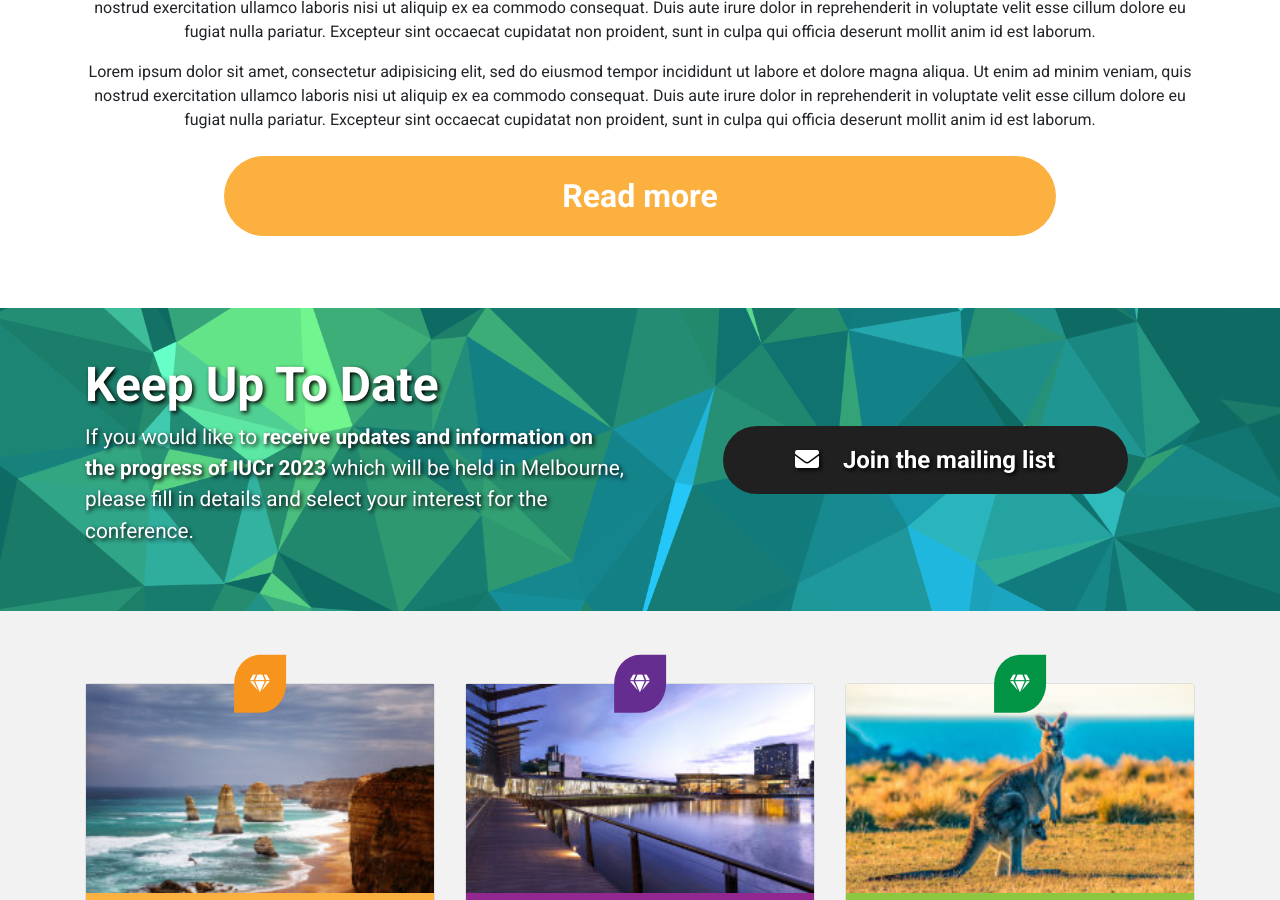
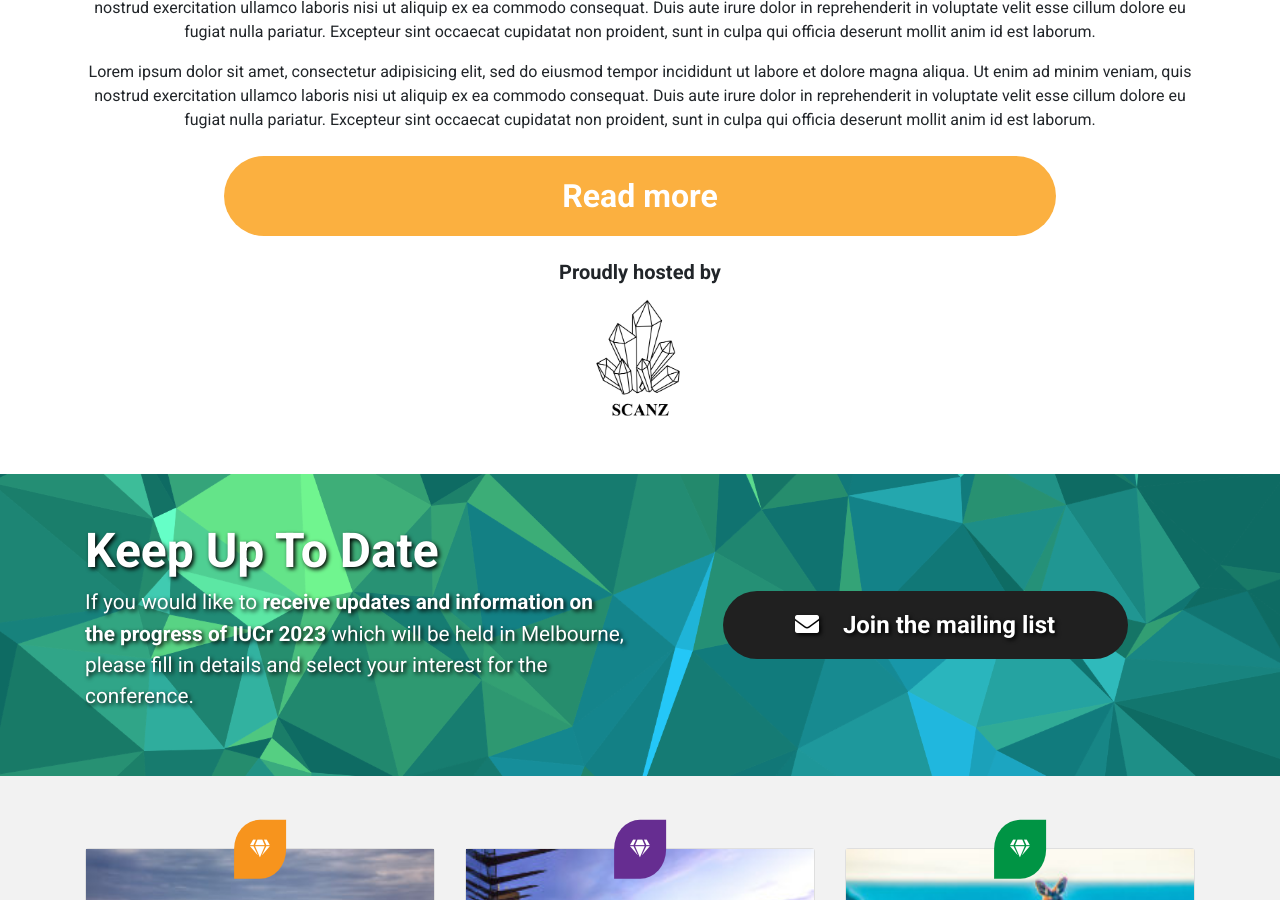
Before and after one commit to ICMS-Australasia/IUCr2023, a Jekyll site: the page built from index.md, in a window 1280 px wide and 900 px high, scrolled down 1344 px. Built offline with Jekyll 4.4.1, drawn with Linux system fonts in a browser that asks for light colours; nearby versions of some CDN libraries.

Commit message:
Added SCANZ

```diff
--- a/index.md
+++ b/index.md
@@ -9,4 +9,10 @@ Lorem ipsum dolor sit amet, consectetur adipisicing elit, sed do eiusmod tempor
 
 Lorem ipsum dolor sit amet, consectetur adipisicing elit, sed do eiusmod tempor incididunt ut labore et dolore magna aliqua. Ut enim ad minim veniam, quis nostrud exercitation ullamco laboris nisi ut aliquip ex ea commodo consequat. Duis aute irure dolor in reprehenderit in voluptate velit esse cillum dolore eu fugiat nulla pariatur. Excepteur sint occaecat cupidatat non proident, sunt in culpa qui officia deserunt mollit anim id est laborum.
 
+
 [Read more](./about.html){:.button .my-4}
+
+##### Proudly hosted by
+
+![SCANZ](./assets/img/scanz.png){: width="100"}
+{:.mb-0}
```
Also changed, not shown: assets/img/scanz.png (added).
